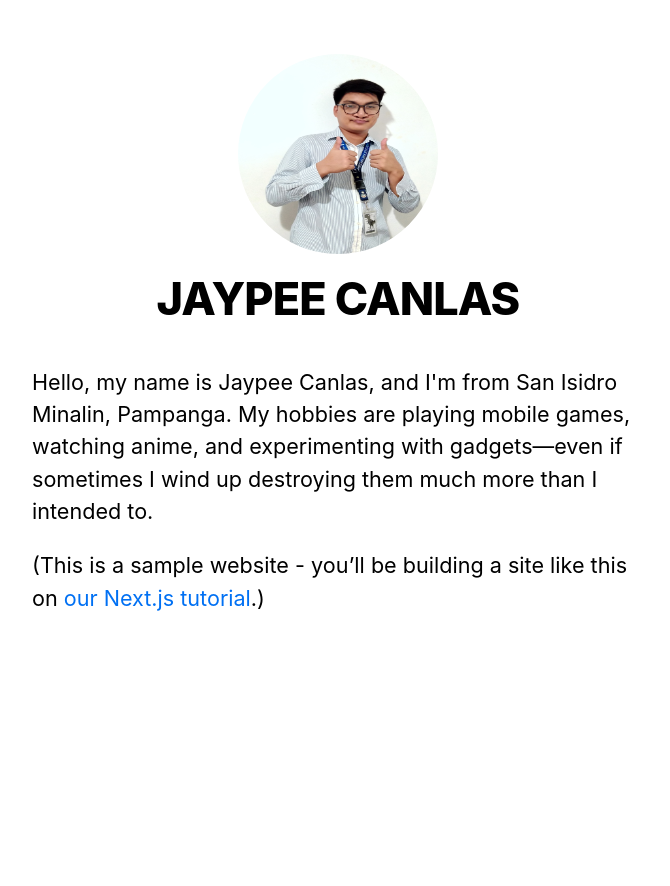
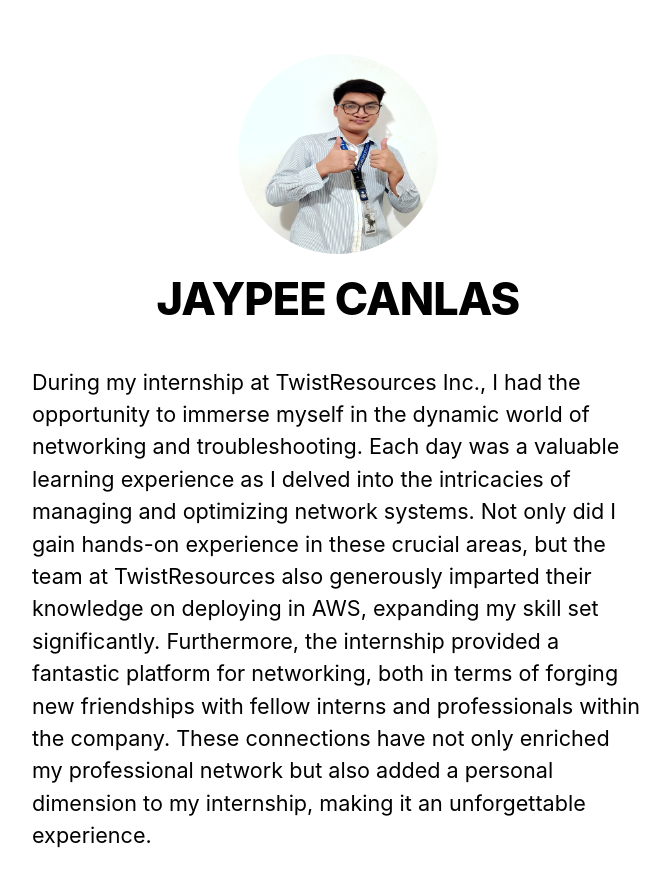
Before and after one commit to jpcnlss/nextjs-blog, a Next.js app: page / in a window 1280 px wide. Shown: the top 886 px of the page, without its empty margins (302-972 px from the left). Before the commit the page ends 800 px from the top, so only its background shows below. Built offline with nearby package versions, Linux system fonts and the light colour scheme.

Commit message:
index.js

```diff
--- a/pages/index.js
+++ b/pages/index.js
@@ -9,13 +9,13 @@ export default function Home() {
         <title>{siteTitle}</title>
       </Head>
       <section className={utilStyles.headingMd}>
-        <p>Hello, my name is Jaypee Canlas, and I'm from San Isidro Minalin, Pampanga.
-		My hobbies are playing mobile games, watching anime, and experimenting with gadgets—even if sometimes
-		I wind up destroying them much more than I intended to.</p>
-        <p>
-          (This is a sample website - you’ll be building a site like this on{' '}
-          <a href="https://nextjs.org/learn">our Next.js tutorial</a>.)
-        </p>
+        <p>During my internship at TwistResources Inc., I had the opportunity to immerse myself in the dynamic world of networking and troubleshooting.
+	  Each day was a valuable learning experience as I delved into the intricacies of managing and optimizing network systems. Not only did I gain
+	  hands-on experience in these crucial areas, but the team at TwistResources also generously imparted their knowledge on deploying in AWS, expanding
+		  my skill set significantly. Furthermore, the internship provided a fantastic platform for networking, both in terms of forging new friendships
+			  with fellow interns and professionals within the company. These connections have not only enriched my professional network
+				  but also added a personal dimension to my internship, making it an unforgettable experience.</p>
+
       </section>
     </Layout>
   );
```
